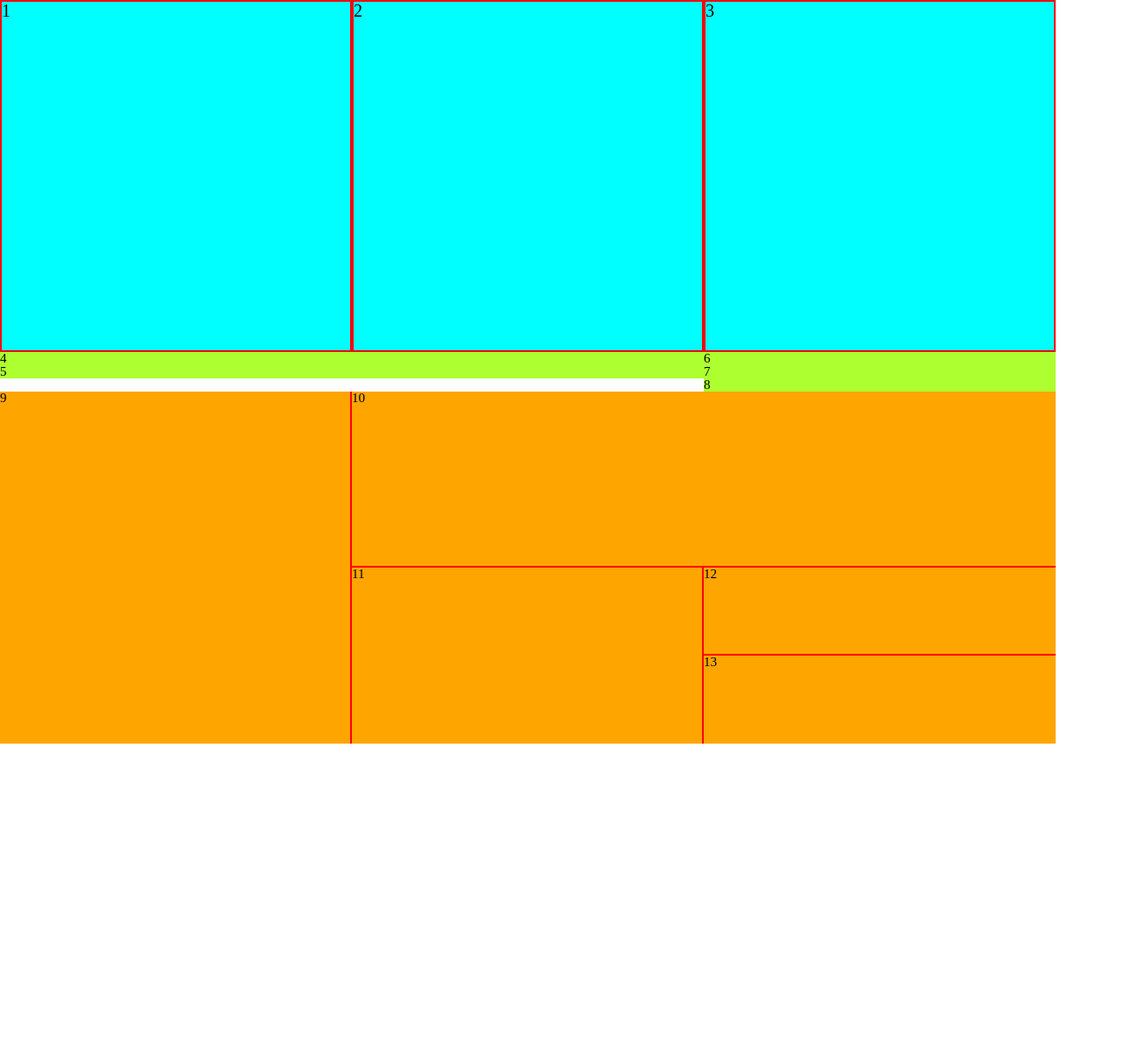
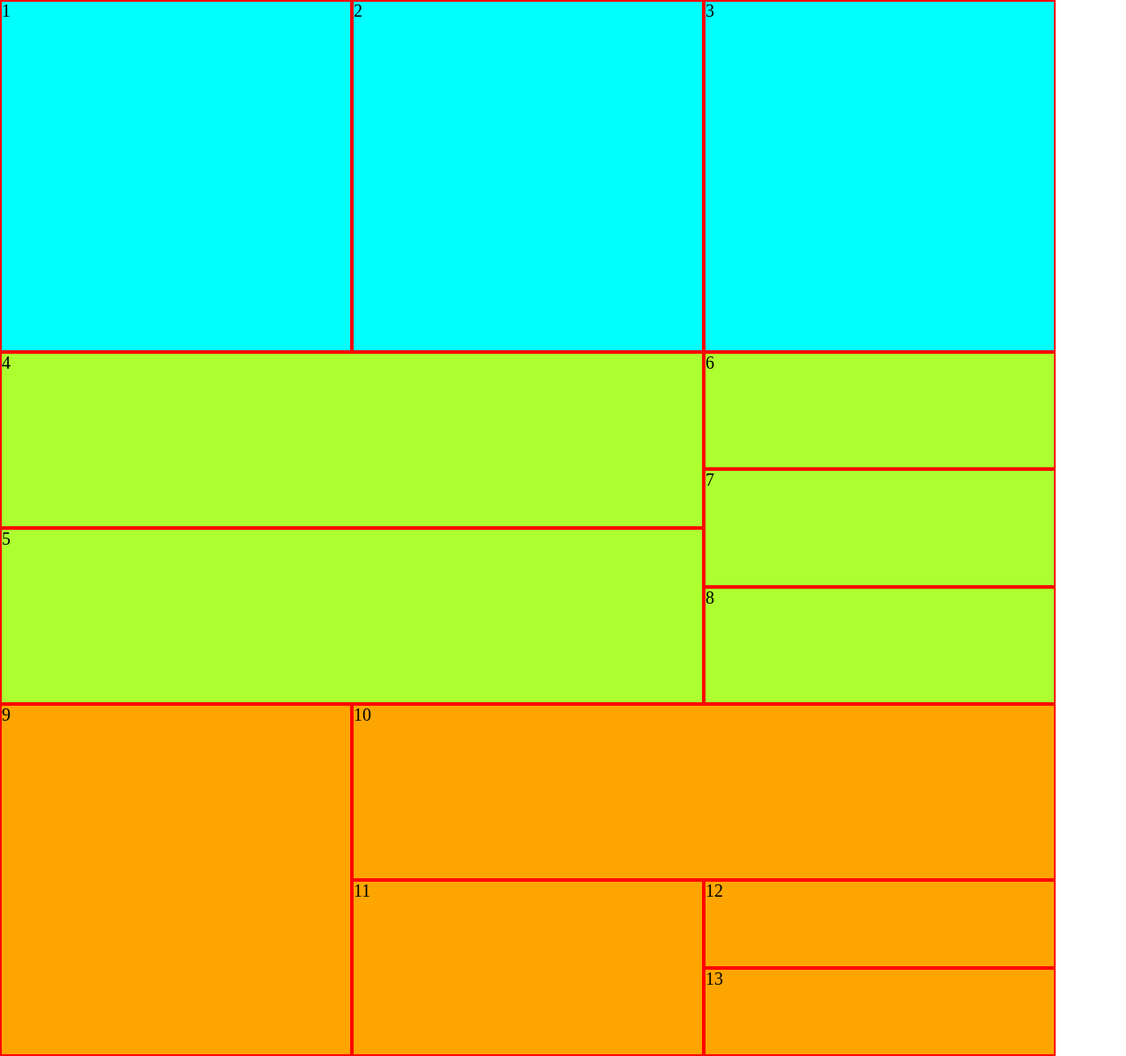
Before and after one commit to VyacheslavNedbaylo/HW6, a plain HTML site: page index.html in a window 1280 px wide. Shown: the whole page at 88% size. Before the commit the page ends 845 px from the top, so only its background shows below. Drawn offline with Linux system fonts and the light colour scheme.

Commit message:
aded float for orange, deleted border, changed font-size

```diff
--- a/css/style.css
+++ b/css/style.css
@@ -19,63 +19,59 @@
   font-size: 0;
   }
 .green1, .green2 {
+  float: left;
   background-color:  greenyellow;
   text-align: left;
-  font-size: 15px;
-  display: inline-block;
+  font-size: 20px;
 }
 .green1{
   width: 800px;
 }
-.green1-1{
+.green1 > div {
   height: 200px;
-  border-right: 2px solid red;
-  border-bottom: 2px solid red;
+  border: 2px solid red;
   }
 .green2{
-  vertical-align: top;
   width: 400px;
 }
-.green2-1{
+.green2>div{
   height: 133.3333333px;
-  border-bottom: 2px solid red;
+  border: 2px solid red;
 }
-.orange, .orange4 {
+.orange{
   font-size: 0;
+  float: left;
   }
-.orange1, .orange2, .orange5, .orange6{
+  .orange1, .orange2 {
+    float: left;
     background-color: orange;
     text-align: left;
-  font-size: 15px;
-  display: inline-block;
-  vertical-align: top;
+    font-size: 20px;
     }
   .orange1{
+    height: 400px;
     width: 400px;
-  height: 400px;
-  border-right: 2px solid red;
+    border: 2px solid red;
   }
-
+  .orange2{
+    width: 800px;
+  }
   .orange3 {
     height: 200px;
-  width: 800px;
-  border-bottom: 2px solid red;
+    border: 2px solid red;
+  }
+  .orange5,.orange6 {
+    float: left;
   }
   .orange5{
   width: 400px;
   height: 200px;
-  border-right: 2px solid red;
-  display: inline-block;
+  border: 2px solid red;
   }
   .orange6{
   width: 400px;
-  display: block;
-  display: inline-block;
   }
   .orange6 > div{
   height: 100px;
-border-bottom: 2px solid red;
+  border: 2px solid red;
   }
-.orange6>div+div{
-  border-bottom: none;
-}
```
Lines whose indentation alone changed are shown as unchanged.
